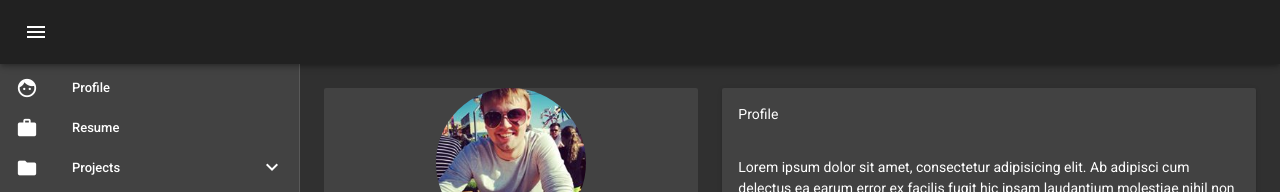
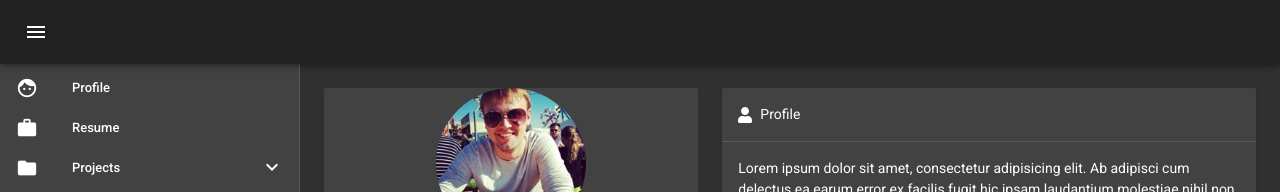
Before and after one commit to FuzzyAzurik/jacobwortmann, a Vue app in the folder src/main/vuejs/: page / in a window 1280 px wide. Shown: the top 192 px of the page. Built offline with nearby package versions, Linux system fonts and the light colour scheme.

Commit message:
fixed spacing between icon and header text

```diff
--- a/src/main/vuejs/src/components/Profile.vue
+++ b/src/main/vuejs/src/components/Profile.vue
@@ -21,7 +21,11 @@
             </v-flex>
             <v-flex d-flex md12 lg7>
                 <v-card>
-                    <v-card-title>Profile</v-card-title>
+                    <v-card-title>
+                        <v-icon class="icon-header" small>fas fa-user</v-icon>
+                        Profile
+                    </v-card-title>
+                    <v-divider/>
                     <v-card-text>Lorem ipsum dolor sit amet, consectetur adipisicing elit. Ab adipisci cum delectus ea
                         earum error ex facilis fugit hic ipsam laudantium molestiae nihil non provident similique
                         tenetur, ullam unde! At. Lorem ipsum dolor sit amet, consectetur adipisicing elit. Aliquid
@@ -33,7 +37,7 @@
             <v-flex d-flex md12 lg4>
                 <v-card flat>
                     <v-card-title justify-space-around>
-                        <v-icon small>fas fa-code</v-icon>
+                        <v-icon class="icon-header" small>fas fa-code</v-icon>
                         <span>Skills</span>
                     </v-card-title>
                     <v-divider/>
@@ -47,7 +51,7 @@
             <v-flex d-flex md12 lg4>
                 <v-card flat>
                     <v-card-title>
-                        <v-icon left small>fas fa-info-circle</v-icon>
+                        <v-icon class="icon-header" small>fas fa-info-circle</v-icon>
                         Information
                     </v-card-title>
                     <v-divider/>
@@ -60,7 +64,7 @@
             <v-flex d-flex md12 lg4>
                 <v-card flat>
                     <v-card-title>
-                        <v-icon left small>fas fa-briefcase</v-icon>
+                        <v-icon class="icon-header" small>fas fa-briefcase</v-icon>
                         Toolbox
                     </v-card-title>
                     <v-divider/>
@@ -80,3 +84,8 @@
         })
     }
 </script>
+<style>
+    .icon-header {
+        margin-right: 0.5em;
+    }
+</style>
```
